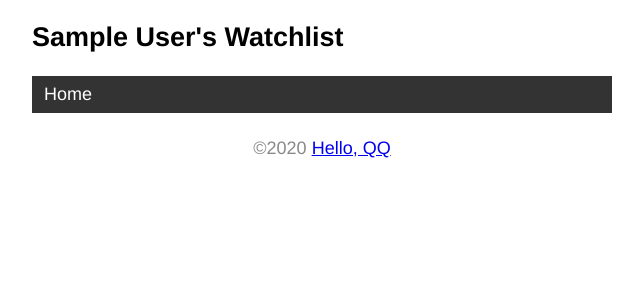
After one commit to NanoBobbi/watchlist, a Flask app: template templates/base.html in a window 1280 px wide. The commit adds this page. Shown: the top 300 px of the page, without its empty margins (318-961 px from the left). Run offline with Flask 2, Linux system fonts and the light colour scheme; the template is opened without the code that fills it: values that come from a table or form of the project are taken from there, others are empty; tables that the repository leaves empty hold one stand-in row (values such as "Sample post").

Commit message:
add bbase template and error template

```diff
--- a/app.py
+++ b/app.py
@@ -47,9 +47,8 @@ def initdb(drop):
 
 @app.route("/")
 def index():
-    user = User.query.first()
     movies = Movie.query.all()
-    return render_template("index.html", user=user, movies=movies)
+    return render_template("index.html", movies=movies)
 
 
 @app.route("/user/<name>")
@@ -95,3 +94,18 @@ def forge():
 
     db.session.commit()
     click.echo('Done.')
+
+@app.errorhandler(404)
+def page_not_found(e):
+    """
+    传入要处理的错误代码
+    """
+    user = User.query.first()
+    return render_template('404.html'), 404
+
+@app.context_processor
+# 这个函数返回的变量（以字典键值对的形式）将会统一注入到每一个模板的上下文 环境中，因此可以直接在模板中使用。
+def inject_user():
+    # 函数名可以随意修改
+    user = User.query.first()
+    return dict(user = user)
--- a/static/style.css
+++ b/static/style.css
@@ -43,3 +43,41 @@ footer {
     margin: 0 auto;
     height: 100px;
 }
+
+nav ul {
+    list-style-type: none;
+    margin: 0;
+    padding: 0;
+    overflow: hidden;
+    background-color: #333;
+}
+
+nav li {
+    float: left;
+}
+
+nav li a {
+    display: block;
+    color: #fff;
+    text-align: center;
+    padding: 8px 12px;
+    text-decoration: none;
+}
+
+nav li a:hover {
+    background-color: #111;
+}
+
+.float-right {
+    float: right;
+}
+
+.imdb {
+    font-size: 12px;
+    font-weight: bold;
+    color: #000;
+    text-decoration: none;
+    background: #f5c518;
+    border-radius: 5px;
+    padding: 3px 5px;
+}
--- /dev/null
+++ b/templates/base.html
@@ -0,0 +1,26 @@
+<!DOCTYPE html>
+<html lang="en">
+
+<head>
+    <!-- {% block head %} -->
+    <meta charset="UTF-8">
+    <meta name="viewport" content="width=device-width, initial-scale=1.0">
+    <title> {{ user.name }}'s Watchlist </title>
+    <link rel="stylesheet" href=" {{url_for('static', filename='style.css')}} ">
+    <!-- {% endblock head %} -->
+</head>
+
+<body>
+    <h2>
+        {{ user.name}}'s Watchlist
+    </h2>
+    <nav>
+        <ul>
+            <li><a href=" {{url_for('index')}} ">Home</a></li>
+        </ul>
+    </nav>
+    {% block content %}{% endblock %}
+    <footer>&copy;2020 <a href="http://www.qq.com">Hello, QQ</a></footer>
+</body>
+
+</html>
```
Also changed, not shown: templates/404.html (added, +10 -0 lines), templates/index.html (+14 -33 lines).
